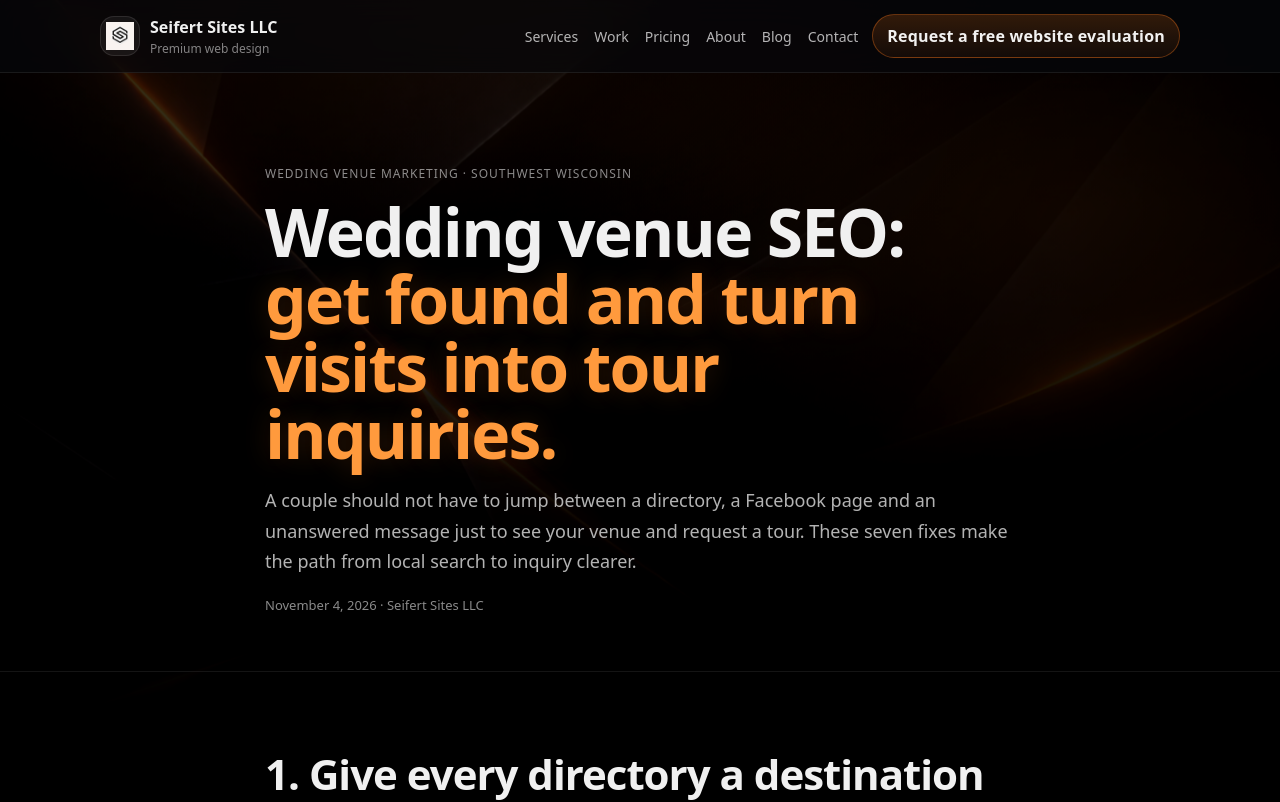
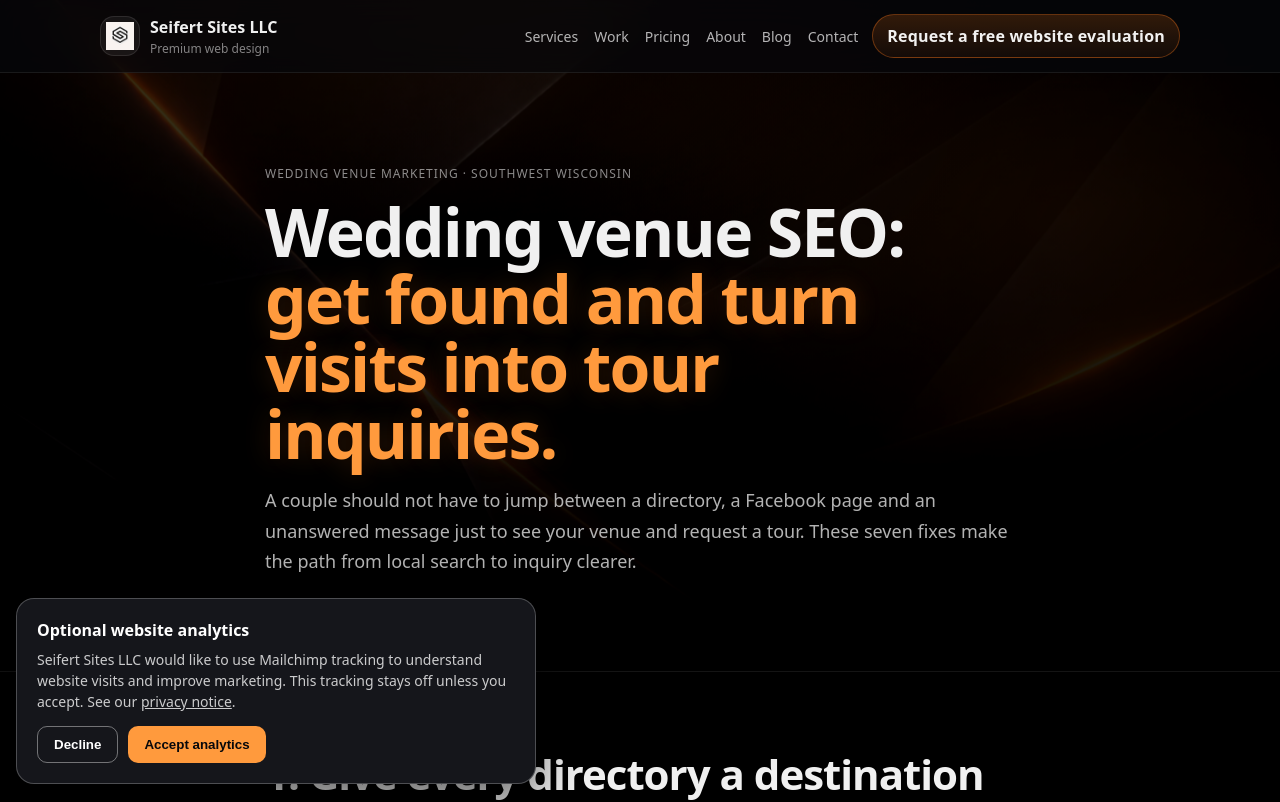
Before and after one commit to lucasseifert113/seifert-sites-fixed, a Next.js app: page /blog/wedding-venue-seo-southwest-wisconsin in a window 1280 px wide. Shown: the top 802 px of the page. Built offline with nearby package versions, Linux system fonts and the light colour scheme.

Commit message:
Connect Seifert Sites LLC website to Mailchimp with opt-in analytics
Add consent-gated Mailchimp connected-site script and updated privacy notice.

```diff
--- /dev/null
+++ b/app/components/MailchimpTracking.tsx
@@ -0,0 +1,121 @@
+"use client";
+
+import { useEffect, useState } from "react";
+
+type Consent = "pending" | "accepted" | "declined";
+const STORAGE_KEY = "seifert-sites-mailchimp-consent-v1";
+const MAILCHIMP_SCRIPT = "https://chimpstatic.com/mcjs-connected/js/users/0b73a25746fdf425790697470/f3482dbe75a97534a455da547.js";
+
+export default function MailchimpTracking() {
+  const [consent, setConsent] = useState<Consent>("pending");
+  const [ready, setReady] = useState(false);
+  const [showChoices, setShowChoices] = useState(false);
+
+  useEffect(() => {
+    try {
+      const previous = window.localStorage.getItem(STORAGE_KEY);
+      if (previous === "accepted" || previous === "declined") {
+        setConsent(previous);
+        setShowChoices(false);
+      } else {
+        setShowChoices(true);
+      }
+    } catch {
+      // If storage is blocked, offer a choice for the current page only.
+      setShowChoices(true);
+    }
+    setReady(true);
+  }, []);
+
+  useEffect(() => {
+    if (!ready || consent !== "accepted" || document.getElementById("mcjs")) return;
+
+    // Load marketing analytics only after affirmative visitor consent.
+    const script = document.createElement("script");
+    script.id = "mcjs";
+    script.src = MAILCHIMP_SCRIPT;
+    script.async = true;
+    document.head.appendChild(script);
+  }, [consent, ready]);
+
+  function choose(next: Exclude<Consent, "pending">) {
+    try {
+      window.localStorage.setItem(STORAGE_KEY, next);
+    } catch {
+      // Storage may be disabled by visitor preferences.
+    }
+
+    const wasTracking = consent === "accepted";
+    setConsent(next);
+    setShowChoices(false);
+
+    // Removing a script element doesn't stop already-running JavaScript.
+    // Reload before continuing once consent is withdrawn.
+    if (wasTracking && next === "declined") window.location.reload();
+  }
+
+  if (!ready) return null;
+
+  return (
+    <>
+      {showChoices ? (
+        <aside
+          role="dialog"
+          aria-label="Analytics cookie preferences"
+          aria-modal="false"
+          style={{
+            position: "fixed",
+            bottom: 16,
+            left: 16,
+            right: 16,
+            maxWidth: 520,
+            zIndex: 1000,
+            background: "#15161b",
+            border: "1px solid rgba(255,255,255,0.24)",
+            color: "#fff",
+            borderRadius: 18,
+            padding: 20,
+            boxShadow: "0 16px 50px rgba(0,0,0,0.6)",
+          }}
+        >
+          <p style={{ margin: "0 0 8px", fontWeight: 700 }}>Optional website analytics</p>
+          <p style={{ margin: "0 0 14px", lineHeight: 1.5, fontSize: 14, color: "rgba(255,255,255,0.78)" }}>
+            Seifert Sites LLC would like to use Mailchimp tracking to understand
+            website visits and improve marketing. This tracking stays off unless
+            you accept. See our <a href="/privacy" style={{ textDecoration: "underline" }}>privacy notice</a>.
+          </p>
+          <div style={{ display: "flex", gap: 10, flexWrap: "wrap" }}>
+            <button
+              type="button"
+              onClick={() => choose("declined")}
+              style={{ cursor: "pointer", borderRadius: 10, padding: "10px 16px", background: "transparent", color: "#fff", border: "1px solid rgba(255,255,255,0.4)", fontWeight: 600 }}
+            >
+              Decline
+            </button>
+            <button
+              type="button"
+              onClick={() => choose("accepted")}
+              style={{ cursor: "pointer", borderRadius: 10, padding: "10px 16px", background: "#ff9a3d", color: "#07080b", border: 0, fontWeight: 700 }}
+            >
+              Accept analytics
+            </button>
+          </div>
+        </aside>
+      ) : (
+        <button
+          type="button"
+          onClick={() => setShowChoices(true)}
+          aria-label="Change analytics cookie preferences"
+          style={{
+            position: "fixed", bottom: 12, left: 12, zIndex: 1000, cursor: "pointer",
+            color: "rgba(255,255,255,0.9)", background: "rgba(15,16,20,0.9)",
+            border: "1px solid rgba(255,255,255,0.22)", borderRadius: 999,
+            padding: "7px 12px", fontSize: 12,
+          }}
+        >
+          Cookie settings
+        </button>
+      )}
+    </>
+  );
+}
--- a/app/layout.tsx
+++ b/app/layout.tsx
@@ -3,6 +3,7 @@ import type { Metadata } from "next";
 import Background from "./components/Background";
 import Nav from "./components/Nav";
 import Footer from "./components/Footer";
+import MailchimpTracking from "./components/MailchimpTracking";
 import { site } from "./lib/site";
 
 export const metadata: Metadata = {
@@ -80,6 +81,7 @@ export default function RootLayout({
         <Nav />
         <div className="site">{children}</div>
         <Footer />
+        <MailchimpTracking />
       </body>
     </html>
   );
--- a/app/privacy/page.tsx
+++ b/app/privacy/page.tsx
@@ -16,6 +16,7 @@ export default function Page() {
     <section className="section sectionBorder"><div className="container grid2">
       <div className="card"><h2 className="h2">When you send an inquiry</h2><p className="muted">The form asks for your name, email, business name, and project goal. Your phone number and website address are optional. Web3Forms processes the submission and forwards it to our email inbox. We use it to reply, evaluate the project, and follow up. Please leave out passwords, payment details, and other sensitive information.</p></div>
       <div className="card"><h2 className="h2">When you claim the build offer</h2><p className="muted">Web3Forms forwards your email and optional callback number to our inbox to process the claim and match it to your quote. Providing a phone number requests a callback about your project. Your browser stores whether you dismissed or claimed the offer so we can avoid repeat popups. The saved preference contains no contact details.</p></div>
+      <div className="card"><h2 className="h2">Optional Mailchimp analytics</h2><p className="muted">If you select Accept analytics in our cookie preferences, this site loads the Mailchimp connected-site script to help Seifert Sites LLC understand visits and marketing effectiveness. The provider may use cookies and similar identifiers. We do not load that script before you opt in. You can change your choice using the Cookie settings control on our pages; declining after previously accepting refreshes the page to stop additional tracking. For questions about data already collected, email lucas@seifertsites.com or consult Mailchimp\u2019s privacy information.</p></div>
       <div className="card"><h2 className="h2">Inquiry measurement</h2><p className="muted">We label evaluation requests in our inbox according to whether you indicate interest in hiring someone. This lets us count requests with a business, a project goal, and interest in paid work. We review the details to determine project fit.</p></div>
       <div className="card"><h2 className="h2">Hosting and other websites</h2><p className="muted">Vercel hosts this website and processes technical request information such as IP addresses to serve and operate it. If you follow a project link or use PayPal to pay an invoice, that provider handles your visit under its own privacy notice.</p></div>
       <div className="card"><h2 className="h2">Questions about your information</h2><p className="muted">Email <a href="mailto:lucas@seifertsites.com">lucas@seifertsites.com</a> to ask about an inquiry or request that we correct or delete information you sent.</p></div>
```
